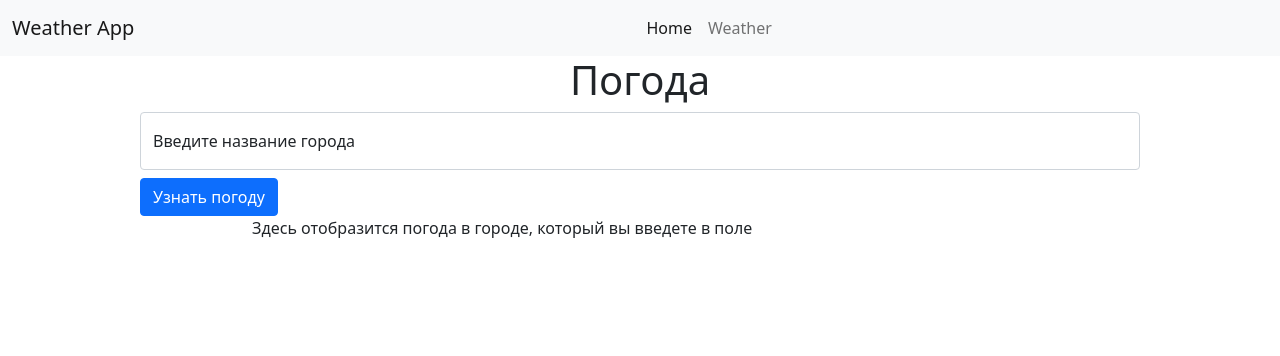
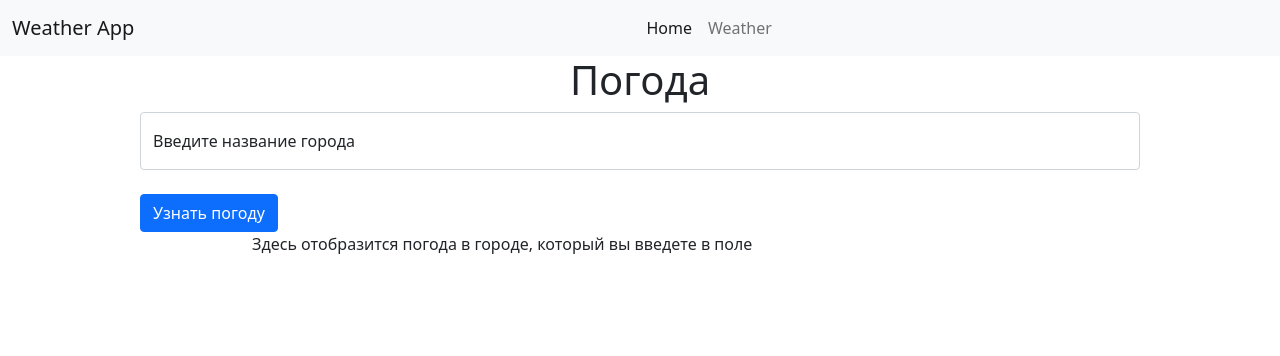
Before and after one commit to sariya23/weather_app, a FastAPI app: page /weather/ in a window 1280 px wide. Shown: the top 356 px of the page. Run offline with FastAPI, Linux system fonts and the light colour scheme.

Commit message:
Increase margin top for button

```diff
--- a/src/templates/weather.html
+++ b/src/templates/weather.html
@@ -7,7 +7,7 @@
             <input type="text" class="form-control" id="floatingInput"
                 placeholder="Moscow" , name="data">
             <label for="floatingInput">Введите название города</label>
-            <input class="btn btn-primary mt-2" type="submit"
+            <input class="btn btn-primary mt-4" type="submit"
                 value="Узнать погоду">
         </div>
     </form>
```
